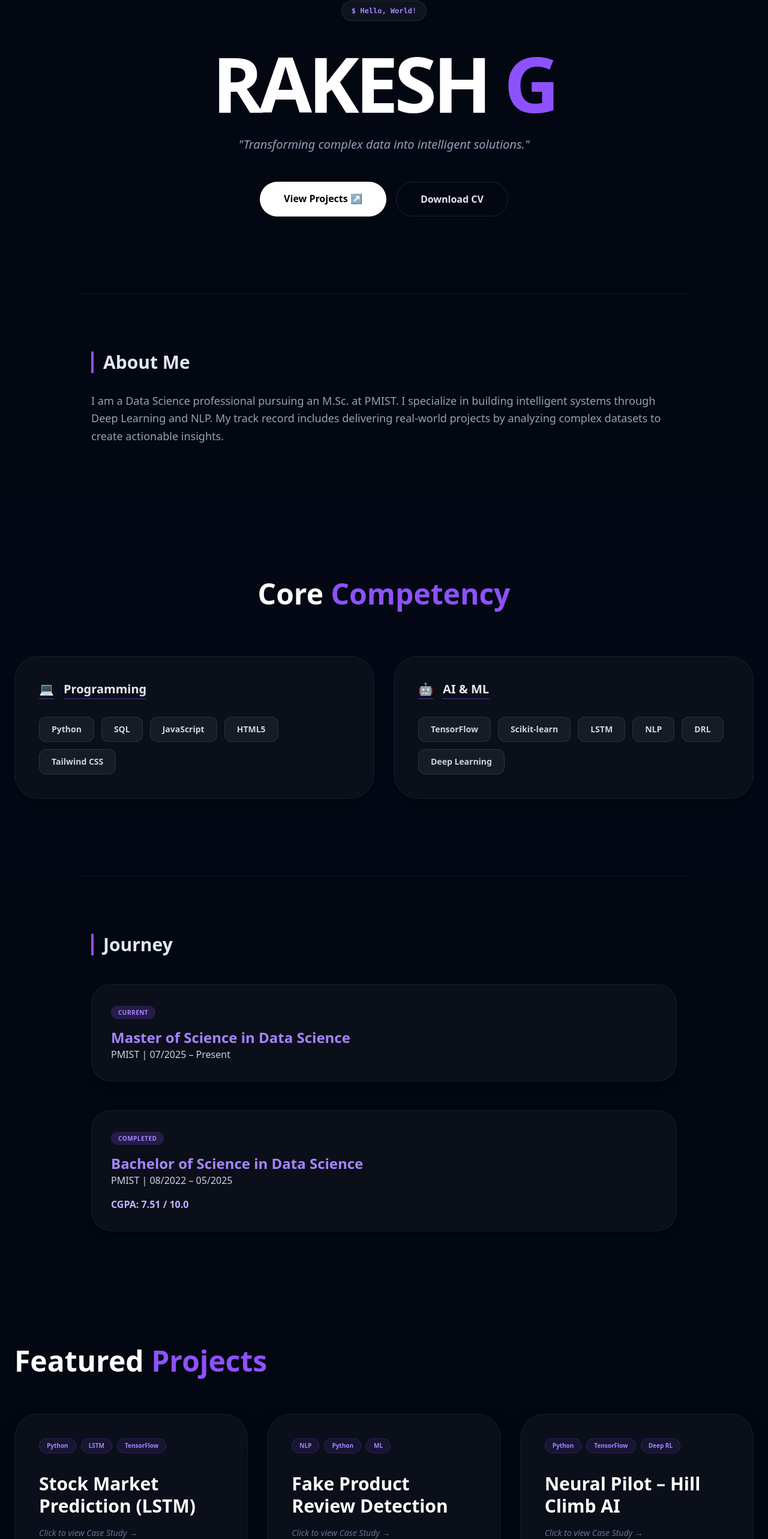
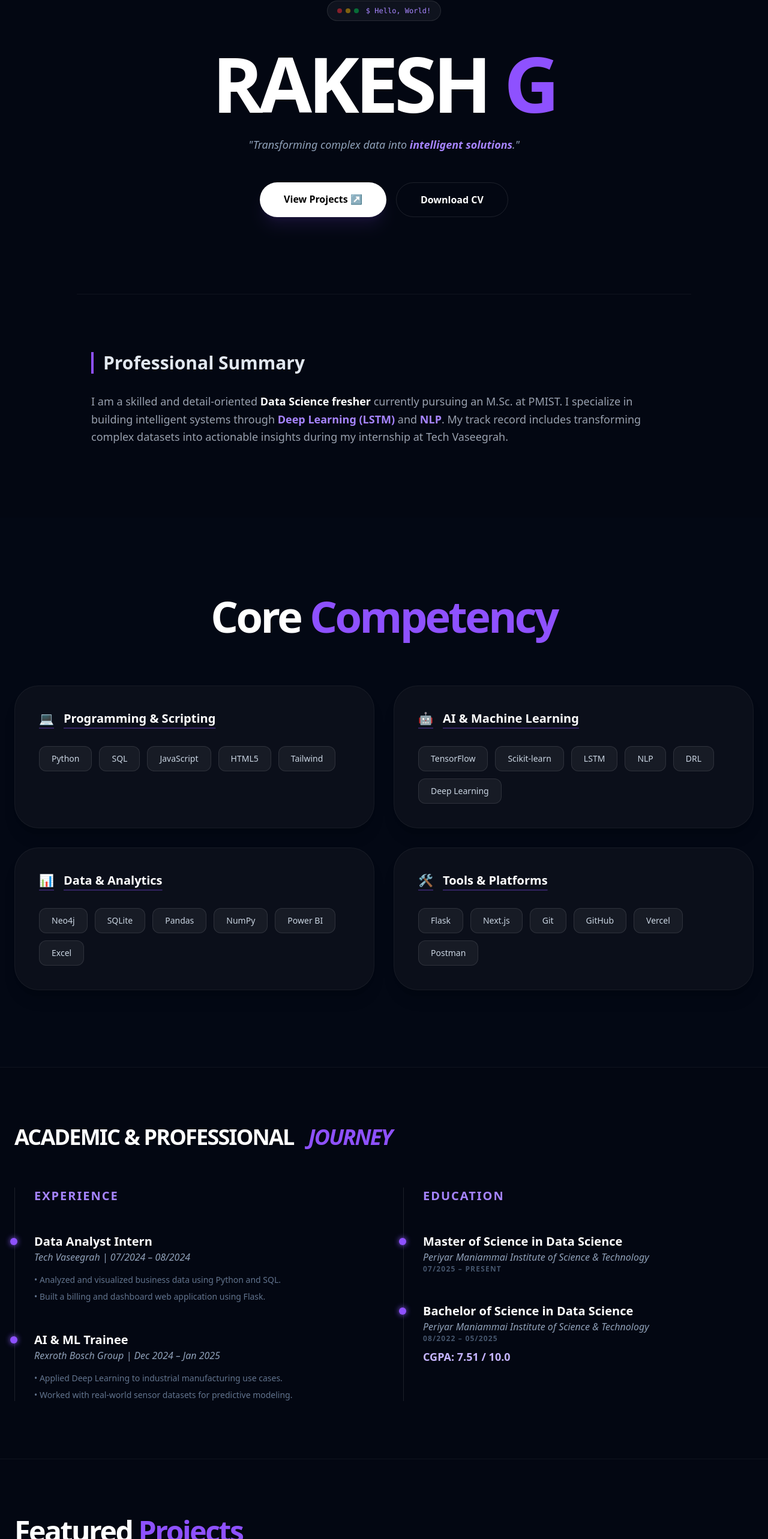
Before and after one commit to Rakesh-developer28/portfolio, a Next.js app: page / in a window 1280 px wide. Shown: the part 223-2789 px from the top of the page at 60% size. Built offline with nearby package versions, Linux system fonts and the light colour scheme.

Commit message:
Final production sync: All Rakesh G details restored with high-end search-bar UI

```diff
--- a/pages/index.js
+++ b/pages/index.js
@@ -2,7 +2,7 @@ import Head from 'next/head';
 import { useState } from "react";
 import { motion, AnimatePresence } from "framer-motion";
 
-// --- SEARCH-BAR STYLE NAVIGATION ---
+// --- PROFESSIONAL SEARCH-BAR NAVIGATION ---
 const Navbar = ({ setIsNavOpen }) => {
   return (
     <nav className="fixed top-0 w-full z-[100] px-6 py-6 flex justify-center">
@@ -43,130 +43,159 @@ export default function Home() {
   const [isNavOpen, setIsNavOpen] = useState(false);
   const [selectedProject, setSelectedProject] = useState(null);
 
-  // --- ALL DATA RESTORED FROM HISTORY ---
+  // --- COMPREHENSIVE DATA RESTORATION ---
   const projects = [
-    { title: "Stock Market Prediction (LSTM)", tech: ["Python", "LSTM", "TensorFlow"], desc: "Designed and trained LSTM models for time series forecasting of stock prices using historical market data.", link: "https://github.com/Rakesh-developer28/stock_prediction" },
-    { title: "Fake Product Review Detection", tech: ["NLP", "Python", "ML"], desc: "Developed a machine learning model to classify product reviews as real or fake using NLP." },
-    { title: "Neural Pilot – Hill Climb AI", tech: ["Python", "TensorFlow", "Deep RL"], desc: "Developed a Deep Reinforcement Learning agent for a physics-based control problem using TensorFlow, Pygame, and Pymunk.", link: "https://github.com/Rakesh-developer28/Neural-Pilot-Hill-Climb-AI" },
-    { title: "Menu vs Delivery NLP", tech: ["Python", "NLP", "Analytics"], desc: "Analyzed food app reviews to compare menu quality vs delivery impact via sentiment analysis." },
-    { title: "Finance Tracker", tech: ["Flask", "SQLite", "Chart.js"], desc: "Personal finance tracker built using Flask and SQLite with dynamic visualization.", link: "https://github.com/Rakesh-developer28/finance_tracker" }
+    { title: "Stock Market Prediction (LSTM)", tech: ["Python", "LSTM", "TensorFlow"], desc: "Designed and trained LSTM models for time series forecasting using historical market data.", link: "https://github.com/Rakesh-developer28/stock_prediction" },
+    { title: "Neural Pilot – Hill Climb AI", tech: ["Python", "Deep RL", "Pymunk"], desc: "Developed a DRL agent for a physics-based control problem using TensorFlow and Pygame.", link: "https://github.com/Rakesh-developer28/Neural-Pilot-Hill-Climb-AI" },
+    { title: "Fake Product Review Detection", tech: ["NLP", "Python", "ML"], desc: "Built a classification model to identify fraudulent reviews using text preprocessing and sentiment analysis." },
+    { title: "Finance Tracker", tech: ["Flask", "SQLite", "Chart.js"], desc: "Full-stack application for real-time personal finance tracking and visualization.", link: "https://github.com/Rakesh-developer28/finance_tracker" }
   ];
 
   const education = [
-    { degree: "Master of Science in Data Science", school: "PMIST", date: "07/2025 – Present", status: "Current" },
-    { degree: "Bachelor of Science in Data Science", school: "PMIST", date: "08/2022 – 05/2025", grade: "CGPA: 7.51 / 10.0", status: "Completed" }
+    { degree: "Master of Science in Data Science", school: "Periyar Maniammai Institute of Science & Technology", date: "07/2025 – Present", status: "Current" },
+    { degree: "Bachelor of Science in Data Science", school: "Periyar Maniammai Institute of Science & Technology", date: "08/2022 – 05/2025", grade: "CGPA: 7.51 / 10.0", status: "Completed" }
   ];
 
   const experience = [
-    { role: "Data Analyst Intern", company: "Tech Vaseegrah", date: "07/2024 – 08/2024", points: ["Analyzed business data using Python and SQL.", "Built a billing and dashboard application using Flask."] },
-    { role: "AI & ML Trainee", company: "Rexroth Bosch Group", date: "Dec 2024 – Jan 2025", points: ["Industrial AI training using sensor datasets and predictive models."] }
+    { role: "Data Analyst Intern", company: "Tech Vaseegrah", date: "07/2024 – 08/2024", points: ["Analyzed and visualized business data using Python and SQL.", "Built a billing and dashboard web application using Flask."] },
+    { role: "AI & ML Trainee", company: "Rexroth Bosch Group", date: "Dec 2024 – Jan 2025", points: ["Applied Deep Learning to industrial manufacturing use cases.", "Worked with real-world sensor datasets for predictive modeling."] }
   ];
-
-  const leadership = {
-    role: "Class Representative",
-    org: "PMIST",
-    date: "07/2025 – Present",
-    points: ["Organized workshops and technical events.", "Collaborated with technical teams for software improvements."]
-  };
 
   return (
     <>
       <Head>
         <title>Rakesh G | Data Science Portfolio</title>
-        <meta name="description" content="Rakesh G - Data Science Student Portfolio" />
+        <meta name="description" content="Professional Portfolio of Rakesh G - Data Science Student and Developer" />
         <link rel="icon" href="/favicon.ico" />
       </Head>
 
-      <div className="min-h-screen bg-[#030712] text-slate-200 font-sans overflow-x-hidden">
+      <div className="min-h-screen bg-[#030712] text-slate-200 font-sans selection:bg-violet-500/30 overflow-x-hidden">
 
         <Navbar setIsNavOpen={setIsNavOpen} />
 
         {/* HERO SECTION */}
-        <section className="pt-56 pb-32 px-6 flex flex-col items-center text-center">
-          <motion.div initial={{ opacity: 0, y: 10 }} animate={{ opacity: 1, y: 0 }} className="inline-flex items-center gap-3 px-4 py-2 rounded-full bg-white/5 border border-white/10 mb-10 text-xs font-mono text-violet-400 font-bold">
+        <section className="pt-56 pb-32 px-6 flex flex-col items-center text-center relative">
+          <div className="absolute top-20 left-1/2 -translate-x-1/2 w-[600px] h-[600px] bg-violet-600/5 rounded-full blur-[120px] -z-10" />
+
+          <motion.div initial={{ opacity: 0, y: 10 }} animate={{ opacity: 1, y: 0 }} className="inline-flex items-center gap-3 px-4 py-2 rounded-full bg-white/5 border border-white/10 mb-10 text-xs font-mono text-violet-400">
+            <span className="flex gap-1.5"><div className="w-2 h-2 rounded-full bg-red-500/50"></div><div className="w-2 h-2 rounded-full bg-yellow-500/50"></div><div className="w-2 h-2 rounded-full bg-green-500/50"></div></span>
             $ Hello, World!
           </motion.div>
+
           <motion.h1 initial={{ opacity: 0, y: 20 }} animate={{ opacity: 1, y: 0 }} transition={{ delay: 0.3 }} className="text-7xl md:text-9xl font-extrabold mb-6 tracking-tighter text-white uppercase">
             Rakesh <span className="text-violet-500">G</span>
           </motion.h1>
-          <p className="text-xl text-slate-400 italic mb-12">"Transforming complex data into intelligent solutions."</p>
-          <div className="flex gap-4">
-            <a href="#projects" className="px-10 py-4 bg-white text-black font-bold rounded-full">View Projects ↗</a>
-            <a href="resume.pdf" download className="px-10 py-4 border border-white/10 rounded-full font-bold">Download CV</a>
+
+          <motion.p initial={{ opacity: 0 }} animate={{ opacity: 1 }} transition={{ delay: 0.4 }} className="max-w-xl text-slate-400 leading-relaxed mb-12 text-lg italic">
+            "Transforming complex data into <span className="text-violet-400 font-bold">intelligent solutions</span>."
+          </motion.p>
+
+          <div className="flex flex-wrap justify-center gap-4">
+            <a href="#projects" className="px-10 py-4 bg-white text-black font-bold rounded-full hover:bg-violet-500 hover:text-white transition-all shadow-xl shadow-violet-500/10">View Projects ↗</a>
+            <a href="resume.pdf" download className="px-10 py-4 border border-white/10 rounded-full font-bold hover:bg-white/5 transition-all text-white">Download CV</a>
           </div>
         </section>
 
-        {/* ABOUT SECTION */}
+        {/* SUMMARY / ABOUT */}
         <section id="about" className="max-w-5xl mx-auto px-6 py-24 border-t border-white/5">
-          <h2 className="text-3xl font-bold mb-8 border-l-4 border-violet-500 pl-4">About Me</h2>
-          <p className="text-gray-400 text-lg leading-relaxed">
-            I am a Data Science professional pursuing an M.Sc. at PMIST. I specialize in building intelligent systems through Deep Learning and NLP. My track record includes delivering real-world projects by analyzing complex datasets to create actionable insights.
+          <h2 className="text-3xl font-bold mb-8 border-l-4 border-violet-500 pl-4">Professional Summary</h2>
+          <p className="text-gray-400 text-lg leading-relaxed mb-6">
+            I am a skilled and detail-oriented <span className="text-white font-semibold">Data Science fresher</span> currently pursuing an M.Sc. at PMIST. I specialize in building intelligent systems through <span className="text-violet-400 font-bold">Deep Learning (LSTM)</span> and <span className="text-violet-400 font-bold">NLP</span>. My track record includes transforming complex datasets into actionable insights during my internship at Tech Vaseegrah.
           </p>
         </section>
 
-        {/* SKILLS GRID */}
+        {/* CORE COMPETENCY GRID */}
         <section id="skills" className="max-w-7xl mx-auto px-6 py-32 bg-[#050a18]/30">
           <div className="text-center mb-20">
-            <h2 className="text-5xl font-extrabold text-white">Core <span className="text-violet-500">Competency</span></h2>
+            <h2 className="text-5xl md:text-7xl font-extrabold tracking-tighter text-white">Core <span className="text-violet-500">Competency</span></h2>
           </div>
+
           <div className="grid md:grid-cols-2 gap-8">
-            <div className="p-10 rounded-[40px] bg-[#0b0f1a] border border-white/5 shadow-xl">
-              <h3 className="text-xl font-bold mb-8 flex items-center gap-4 underline decoration-violet-500/30 underline-offset-8"><span>💻</span> Programming</h3>
+            <div className="p-10 rounded-[40px] bg-[#0b0f1a] border border-white/5 hover:border-violet-500/30 transition-all shadow-xl">
+              <h3 className="text-xl font-bold text-white mb-8 flex items-center gap-4 underline decoration-violet-500/30 underline-offset-8"><span>💻</span> Programming & Scripting</h3>
               <div className="flex flex-wrap gap-3">
-                {['Python', 'SQL', 'JavaScript', 'HTML5', 'Tailwind CSS'].map(s => <span key={s} className="px-5 py-2.5 bg-white/5 border border-white/10 rounded-xl text-sm text-slate-300 font-bold">{s}</span>)}
+                {['Python', 'SQL', 'JavaScript', 'HTML5', 'Tailwind'].map(s => <span key={s} className="px-5 py-2.5 bg-white/5 border border-white/10 rounded-xl text-sm font-medium text-slate-300">{s}</span>)}
               </div>
             </div>
-            <div className="p-10 rounded-[40px] bg-[#0b0f1a] border border-white/5 shadow-xl">
-              <h3 className="text-xl font-bold mb-8 flex items-center gap-4 underline decoration-violet-500/30 underline-offset-8"><span>🤖</span> AI & ML</h3>
+            <div className="p-10 rounded-[40px] bg-[#0b0f1a] border border-white/5 hover:border-violet-500/30 transition-all shadow-xl">
+              <h3 className="text-xl font-bold text-white mb-8 flex items-center gap-4 underline decoration-violet-500/30 underline-offset-8"><span>🤖</span> AI & Machine Learning</h3>
               <div className="flex flex-wrap gap-3">
-                {['TensorFlow', 'Scikit-learn', 'LSTM', 'NLP', 'DRL', 'Deep Learning'].map(s => <span key={s} className="px-5 py-2.5 bg-white/5 border border-white/10 rounded-xl text-sm text-slate-300 font-bold">{s}</span>)}
+                {['TensorFlow', 'Scikit-learn', 'LSTM', 'NLP', 'DRL', 'Deep Learning'].map(s => <span key={s} className="px-5 py-2.5 bg-white/5 border border-white/10 rounded-xl text-sm font-medium text-slate-300">{s}</span>)}
+              </div>
+            </div>
+            <div className="p-10 rounded-[40px] bg-[#0b0f1a] border border-white/5 hover:border-violet-500/30 transition-all shadow-xl">
+              <h3 className="text-xl font-bold text-white mb-8 flex items-center gap-4 underline decoration-violet-500/30 underline-offset-8"><span>📊</span> Data & Analytics</h3>
+              <div className="flex flex-wrap gap-3">
+                {['Neo4j', 'SQLite', 'Pandas', 'NumPy', 'Power BI', 'Excel'].map(s => <span key={s} className="px-5 py-2.5 bg-white/5 border border-white/10 rounded-xl text-sm font-medium text-slate-300">{s}</span>)}
+              </div>
+            </div>
+            <div className="p-10 rounded-[40px] bg-[#0b0f1a] border border-white/5 hover:border-violet-500/30 transition-all shadow-xl">
+              <h3 className="text-xl font-bold text-white mb-8 flex items-center gap-4 underline decoration-violet-500/30 underline-offset-8"><span>🛠️</span> Tools & Platforms</h3>
+              <div className="flex flex-wrap gap-3">
+                {['Flask', 'Next.js', 'Git', 'GitHub', 'Vercel', 'Postman'].map(s => <span key={s} className="px-5 py-2.5 bg-white/5 border border-white/10 rounded-xl text-sm font-medium text-slate-300">{s}</span>)}
               </div>
             </div>
           </div>
         </section>
 
-        {/* EXPERIENCE & EDUCATION */}
-        <section id="education" className="max-w-5xl mx-auto px-6 py-24 border-t border-white/5">
-          <h2 className="text-3xl font-bold mb-12 border-l-4 border-violet-500 pl-4">Journey</h2>
-          <div className="space-y-12">
-            {education.map((edu, i) => (
-              <div key={i} className="p-8 rounded-[32px] bg-[#0b0f1a] border border-white/5 shadow-lg">
-                <span className="text-[10px] px-3 py-1 rounded-full font-bold uppercase tracking-wider bg-violet-500/20 text-violet-400">{edu.status}</span>
-                <h3 className="text-2xl font-bold text-violet-400 mt-4">{edu.degree}</h3>
-                <p className="text-slate-300">{edu.school} | {edu.date}</p>
-                {edu.grade && <p className="mt-4 text-violet-300 font-bold">{edu.grade}</p>}
-              </div>
-            ))}
+        {/* EXPERIENCE & EDUCATION JOURNEY */}
+        <section id="education" className="max-w-7xl mx-auto px-6 py-24 border-t border-white/5">
+          <h2 className="text-4xl font-bold mb-16 flex items-center gap-6 text-white text-center uppercase tracking-tighter">Academic & Professional <span className="text-violet-500 italic">Journey</span></h2>
+          <div className="grid lg:grid-cols-2 gap-16">
+            <div className="space-y-12 border-l border-white/10 pl-8">
+              <h3 className="text-xl font-bold text-violet-400 uppercase tracking-widest">Experience</h3>
+              {experience.map((exp, i) => (
+                <div key={i} className="relative group">
+                  <div className="absolute w-3 h-3 bg-violet-500 rounded-full -left-[40px] top-2 shadow-[0_0_10px_#8b5cf6]"></div>
+                  <h4 className="font-bold text-xl text-white">{exp.role}</h4>
+                  <p className="text-slate-400 font-medium mb-4 italic">{exp.company} | {exp.date}</p>
+                  <ul className="space-y-2 text-sm text-slate-500">{exp.points.map((p, j) => <li key={j}>• {p}</li>)}</ul>
+                </div>
+              ))}
+            </div>
+            <div className="space-y-12 border-l border-white/10 pl-8">
+              <h3 className="text-xl font-bold text-violet-400 uppercase tracking-widest">Education</h3>
+              {education.map((edu, i) => (
+                <div key={i} className="relative">
+                  <div className="absolute w-3 h-3 bg-violet-500 rounded-full -left-[40px] top-2 shadow-[0_0_10px_#8b5cf6]"></div>
+                  <h4 className="font-bold text-xl text-white">{edu.degree}</h4>
+                  <p className="text-slate-400 font-medium italic">{edu.school}</p>
+                  <p className="text-xs text-slate-600 mb-2 uppercase font-bold tracking-widest">{edu.date}</p>
+                  {edu.grade && <p className="text-violet-300 font-bold text-lg">{edu.grade}</p>}
+                </div>
+              ))}
+            </div>
           </div>
         </section>
 
         {/* PROJECTS SECTION */}
-        <section id="projects" className="max-w-7xl mx-auto px-6 py-24">
-          <h2 className="text-5xl font-extrabold mb-16 text-white">Featured <span className="text-violet-500">Projects</span></h2>
+        <section id="projects" className="max-w-7xl mx-auto px-6 py-24 border-t border-white/5">
+          <h2 className="text-5xl font-extrabold mb-16 tracking-tighter text-white">Featured <span className="text-violet-500">Projects</span></h2>
           <div className="grid md:grid-cols-2 lg:grid-cols-3 gap-8">
             {projects.map((proj, i) => (
-              <div key={i} onClick={() => setSelectedProject(proj)} className="p-10 bg-[#0b0f1a] border border-white/5 rounded-[40px] cursor-pointer hover:border-violet-500/50 transition-all h-[440px] flex flex-col justify-between group shadow-2xl">
+              <motion.div key={i} onClick={() => setSelectedProject(proj)} whileHover={{ y: -10 }} className="p-10 bg-[#0b0f1a] border border-white/5 rounded-[40px] cursor-pointer hover:border-violet-500/50 transition-all h-[440px] flex flex-col justify-between shadow-2xl group text-white">
                 <div>
                   <div className="flex flex-wrap gap-2 mb-8">
                     {proj.tech.map(t => <span key={t} className="text-[10px] font-bold px-3 py-1 rounded-full bg-violet-500/10 text-violet-400 border border-violet-500/20">{t}</span>)}
                   </div>
-                  <h4 className="text-3xl font-bold text-white group-hover:text-violet-400 transition-colors mb-4 leading-tight">{proj.title}</h4>
-                  <p className="text-slate-500 text-sm italic">Click to view Case Study →</p>
+                  <h4 className="text-3xl font-bold mb-4 leading-tight group-hover:text-violet-400 transition-colors">{proj.title}</h4>
+                  <p className="text-slate-500 text-sm italic line-clamp-3">Click to explore the detailed case study and GitHub repository →</p>
                 </div>
-                <div className="w-12 h-12 rounded-full bg-white/5 flex items-center justify-center text-violet-500 self-end">↗</div>
-              </div>
+                <div className="w-12 h-12 rounded-full bg-white/5 flex items-center justify-center text-violet-500 self-end hover:bg-violet-500 hover:text-white transition-all">↗</div>
+              </motion.div>
             ))}
           </div>
         </section>
 
         {/* LEADERSHIP */}
-        <section className="max-w-5xl mx-auto px-6 py-24">
-          <h2 className="text-4xl font-bold mb-16 flex items-center gap-6 text-white text-center">Leadership <div className="h-0.5 flex-1 bg-violet-500/20"></div></h2>
+        <section className="max-w-5xl mx-auto px-6 py-24 border-t border-white/5">
+          <h2 className="text-4xl font-bold mb-16 flex items-center gap-6 text-white uppercase tracking-tighter">Leadership</h2>
           <div className="p-10 rounded-[40px] bg-[#0b0f1a] border border-white/5 shadow-2xl text-white">
-            <h3 className="text-2xl font-bold text-violet-400 flex items-center gap-4"><span>📢</span> {leadership.role}</h3>
-            <p className="text-slate-400 italic mb-6">{leadership.org} | {leadership.date}</p>
-            <ul className="space-y-4 text-slate-500 text-sm font-medium">
-              {leadership.points.map((p, j) => <li key={j} className="flex gap-3"><span className="text-violet-500">▹</span> {p}</li>)}
+            <h3 className="text-2xl font-bold text-violet-400 tracking-tight flex items-center gap-4"><span>📢</span> Class Representative</h3>
+            <p className="text-slate-400 font-medium mb-6 italic">PMIST | 07/2025 – Present</p>
+            <ul className="space-y-4 text-slate-500 text-sm leading-relaxed font-medium">
+              <li className="flex gap-3"><span className="text-violet-500">▹</span> Organized workshops, seminars, and technical events.</li>
+              <li className="flex gap-3"><span className="text-violet-500">▹</span> Collaborated with the technical team for systems improvement.</li>
             </ul>
           </div>
         </section>
@@ -174,27 +203,30 @@ export default function Home() {
         {/* CONTACT SECTION */}
         <section id="contact" className="py-40 text-center relative border-t border-white/5">
           <h2 className="text-6xl md:text-8xl font-extrabold mb-12 tracking-tighter text-white">Get In <span className="text-violet-500">Touch</span></h2>
-          <div className="flex flex-wrap justify-center gap-8">
-            <a href="mailto:rakesh28.dev@gmail.com" className="bg-[#0b0f1a] p-8 rounded-[32px] border border-white/5 hover:border-violet-500 transition-all text-white shadow-xl">rakesh28.dev@gmail.com</a>
-            <a href="https://www.linkedin.com/in/rakeshgdev" target="_blank" className="bg-white/5 px-10 py-8 rounded-[32px] border border-white/5 hover:text-violet-400 text-white font-bold">LinkedIn</a>
+          <div className="flex flex-wrap justify-center gap-8 px-6 text-white">
+            <a href="mailto:rakesh28.dev@gmail.com" className="bg-[#0b0f1a] p-8 rounded-[32px] border border-white/5 hover:border-violet-500 transition-all flex items-center gap-4 text-white shadow-xl">
+              <span className="p-4 bg-violet-500/10 rounded-2xl text-violet-500 text-2xl">📧</span> rakesh28.dev@gmail.com
+            </a>
+            <a href="https://www.linkedin.com/in/rakeshgdev" target="_blank" className="bg-white/5 px-10 py-8 rounded-[32px] border border-white/5 hover:text-violet-400 transition-all font-bold text-lg text-white">LinkedIn</a>
+            <a href="https://github.com/Rakesh-developer28" target="_blank" className="bg-white/5 px-10 py-8 rounded-[32px] border border-white/5 hover:text-violet-400 transition-all font-bold text-lg text-white">GitHub</a>
           </div>
         </section>
 
         <footer className="py-12 text-center text-slate-600 text-[10px] tracking-[0.5em] font-mono border-t border-gray-900 uppercase">
-          © 2026 RAKESH G | PMIST
+          © 2026 RAKESH G | Periyar Maniammai Institute of Science & Technology
         </footer>
 
-        {/* PROJECT MODAL */}
+        {/* MODAL */}
         <AnimatePresence>
           {selectedProject && (
             <div className="fixed inset-0 z-[200] flex items-center justify-center p-4">
               <motion.div initial={{ opacity: 0 }} animate={{ opacity: 1 }} exit={{ opacity: 0 }} onClick={() => setSelectedProject(null)} className="absolute inset-0 bg-black/95 backdrop-blur-md" />
               <motion.div initial={{ scale: 0.9, opacity: 0 }} animate={{ scale: 1, opacity: 1 }} exit={{ scale: 0.9, opacity: 0 }} className="relative bg-[#0b0f1a] border border-white/10 p-12 rounded-[48px] max-w-2xl w-full text-white shadow-2xl">
-                <h3 className="text-4xl font-bold text-violet-400 mb-6 uppercase tracking-tight">{selectedProject.title}</h3>
+                <h3 className="text-4xl font-bold text-violet-400 mb-6 tracking-tight uppercase">{selectedProject.title}</h3>
                 <p className="text-slate-400 leading-relaxed text-lg mb-10 italic">{selectedProject.desc}</p>
                 <div className="flex gap-4">
-                  {selectedProject.link && <a href={selectedProject.link} target="_blank" className="flex-1 py-5 bg-white text-black text-center font-bold rounded-2xl">View Code</a>}
-                  <button onClick={() => setSelectedProject(null)} className="flex-1 py-5 bg-white/5 border border-white/10 rounded-2xl font-bold">Close</button>
+                  {selectedProject.link && <a href={selectedProject.link} target="_blank" className="flex-1 py-5 bg-white text-black text-center font-bold rounded-2xl hover:bg-violet-500 hover:text-white transition-all uppercase text-xs tracking-widest font-bold">View Code</a>}
+                  <button onClick={() => setSelectedProject(null)} className="flex-1 py-5 bg-white/5 border border-white/10 rounded-2xl font-bold hover:bg-white/10 transition-all uppercase text-xs tracking-widest font-bold">Close</button>
                 </div>
               </motion.div>
             </div>
```
